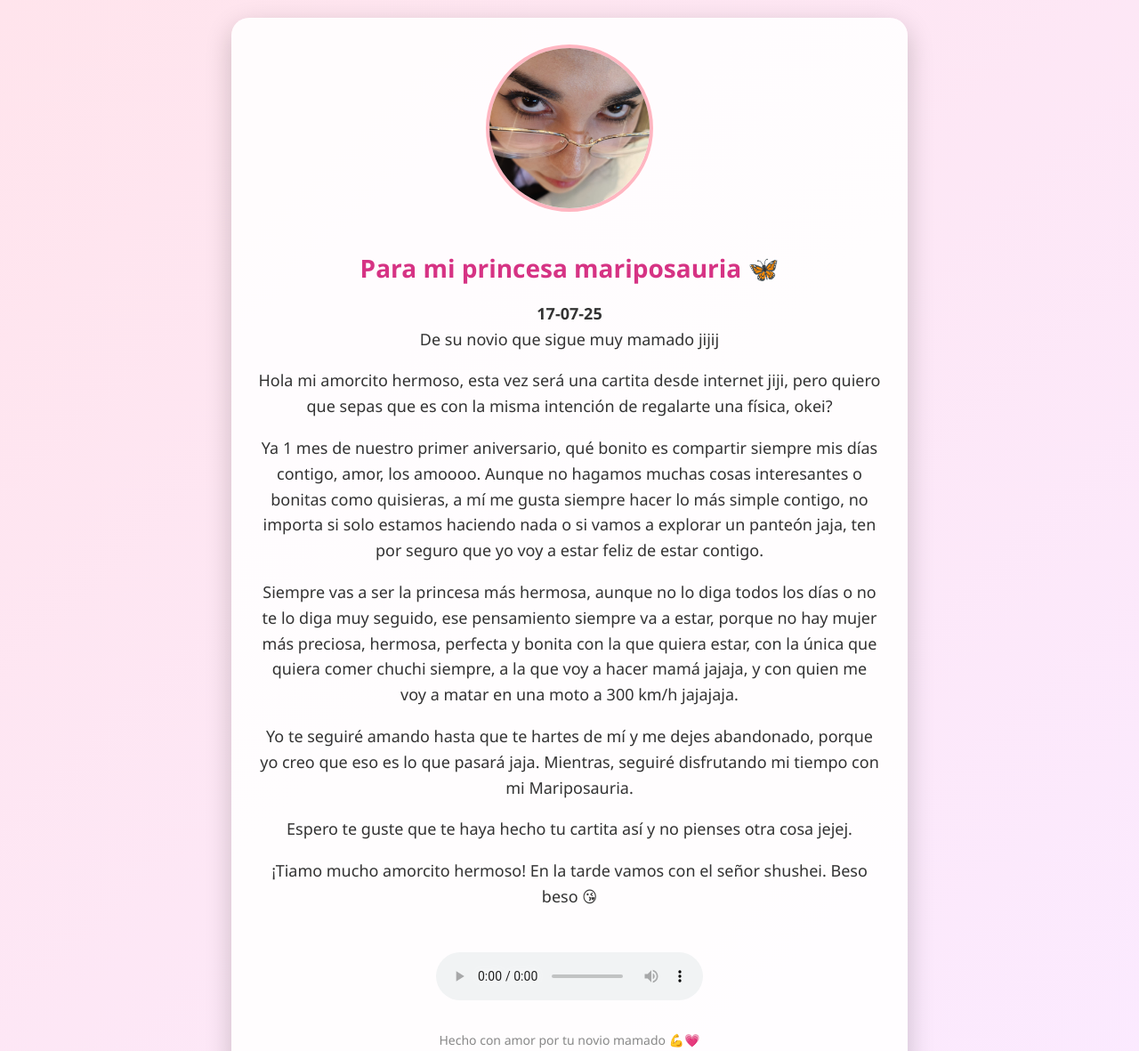
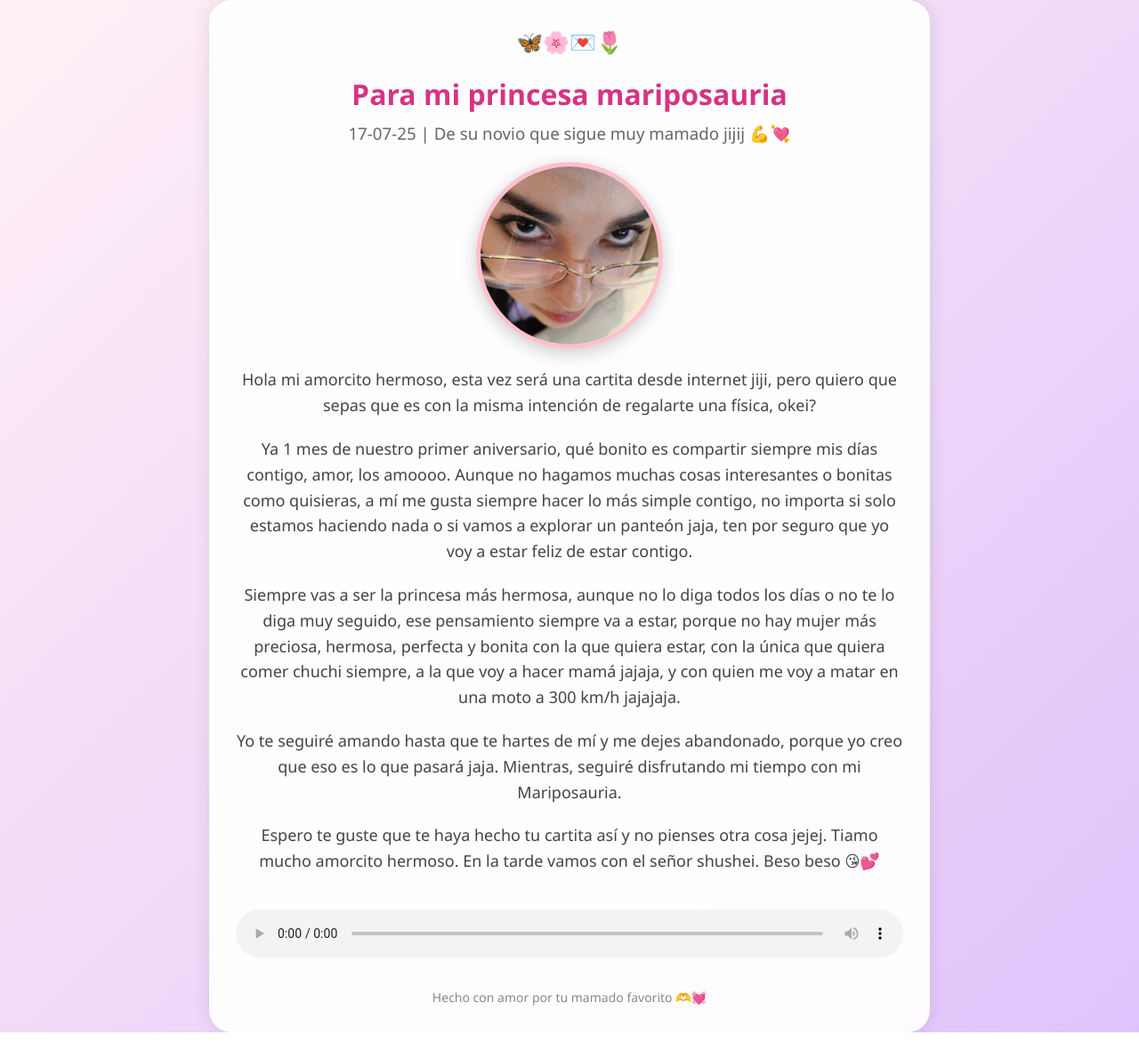
Before and after one commit to DIEGOGA041/1.1-JUNTOS, a plain HTML site: page index.html in a window 1280 px wide. Shown: the top 1181 px of the page at 89% size. After the commit the page ends 1160 px from the top, so only its background shows below. Drawn offline with Linux system fonts and the light colour scheme.

Commit message:
Update index.html

```diff
--- a/index.html
+++ b/index.html
@@ -8,62 +8,77 @@
     body {
       margin: 0;
       padding: 0;
-      font-family: "Segoe UI", Tahoma, Geneva, Verdana, sans-serif;
-      background: linear-gradient(to bottom right, #ffe4ec, #fbeaff);
-      color: #333;
+      font-family: 'Segoe UI', Tahoma, Geneva, Verdana, sans-serif;
+      background: linear-gradient(135deg, #fff0f5, #e0c3fc);
       display: flex;
-      flex-direction: column;
+      justify-content: center;
       align-items: center;
-      text-align: center;
       min-height: 100vh;
-      box-sizing: border-box;
-      padding: 20px;
+      color: #444;
     }
 
-    .contenedor {
-      max-width: 700px;
-      background-color: rgba(255, 255, 255, 0.9);
-      border-radius: 20px;
+    .carta {
+      background: rgba(255, 255, 255, 0.95);
+      border-radius: 25px;
       padding: 30px;
-      box-shadow: 0 10px 30px rgba(0, 0, 0, 0.2);
+      max-width: 750px;
+      box-shadow: 0 0 20px rgba(0, 0, 0, 0.1);
+      text-align: center;
+    }
+
+    h1 {
+      color: #d63384;
+      font-size: 32px;
+      margin-bottom: 10px;
+    }
+
+    h3 {
+      margin-top: 0;
+      font-weight: normal;
+      color: #666;
     }
 
     img {
-      width: 180px;
-      height: 180px;
+      width: 200px;
+      height: 200px;
       object-fit: cover;
       border-radius: 50%;
-      border: 4px solid #ffb6c1;
-      margin-bottom: 20px;
-    }
-
-    h1 {
-      font-size: 28px;
-      color: #d63384;
-      margin-bottom: 10px;
+      border: 5px solid #ffc0cb;
+      margin: 20px auto;
+      display: block;
+      box-shadow: 0 5px 20px rgba(0, 0, 0, 0.2);
     }
 
     p {
       font-size: 18px;
       line-height: 1.6;
+      margin-bottom: 20px;
     }
 
     audio {
-      margin-top: 30px;
+      margin-top: 20px;
+      width: 100%;
+    }
+
+    .decoracion {
+      font-size: 24px;
+      margin-bottom: 20px;
     }
 
     footer {
       margin-top: 30px;
+      color: #888;
       font-size: 14px;
-      color: #888;
     }
   </style>
 </head>
 <body>
-  <div class="contenedor">
-    <img src="Dany.jpeg" alt="Mi princesa" />
-    <h1>Para mi princesa mariposauria 🦋</h1>
-    <p><strong>17-07-25</strong><br>De su novio que sigue muy mamado jijij</p>
+  <div class="carta">
+    <div class="decoracion">🦋🌸💌🌷</div>
+    <h1>Para mi princesa mariposauria</h1>
+    <h3>17-07-25 | De su novio que sigue muy mamado jijij 💪💘</h3>
+
+    <img src="Dany.jpeg" alt="Mi princesa hermosa" />
 
     <p>Hola mi amorcito hermoso, esta vez será una cartita desde internet jiji, pero quiero que sepas que es con la misma intención de regalarte una física, okei?</p>
 
@@ -73,17 +88,17 @@
 
     <p>Yo te seguiré amando hasta que te hartes de mí y me dejes abandonado, porque yo creo que eso es lo que pasará jaja. Mientras, seguiré disfrutando mi tiempo con mi Mariposauria.</p>
 
-    <p>Espero te guste que te haya hecho tu cartita así y no pienses otra cosa jejej.</p>
+    <p>Espero te guste que te haya hecho tu cartita así y no pienses otra cosa jejej.
+    Tiamo mucho amorcito hermoso. En la tarde vamos con el señor shushei.
+    Beso beso 😘💕</p>
 
-    <p>¡Tiamo mucho amorcito hermoso! En la tarde vamos con el señor shushei. Beso beso 😘</p>
-
-    <audio controls autoplay loop>
-      <source src="RAMONA - Bonita (Lyric Video) [1JzQzvuAoAE].mp3" type="audio/mpeg">
+    <audio autoplay loop controls>
+      <source src="RAMONA - Bonita (Lyric Video) [1JzQzvuAoAE].mp3" type="audio/mpeg" />
       Tu navegador no soporta audio :(
     </audio>
 
     <footer>
-      Hecho con amor por tu novio mamado 💪💗
+      Hecho con amor por tu mamado favorito 🫶💓
     </footer>
   </div>
 </body>
```
